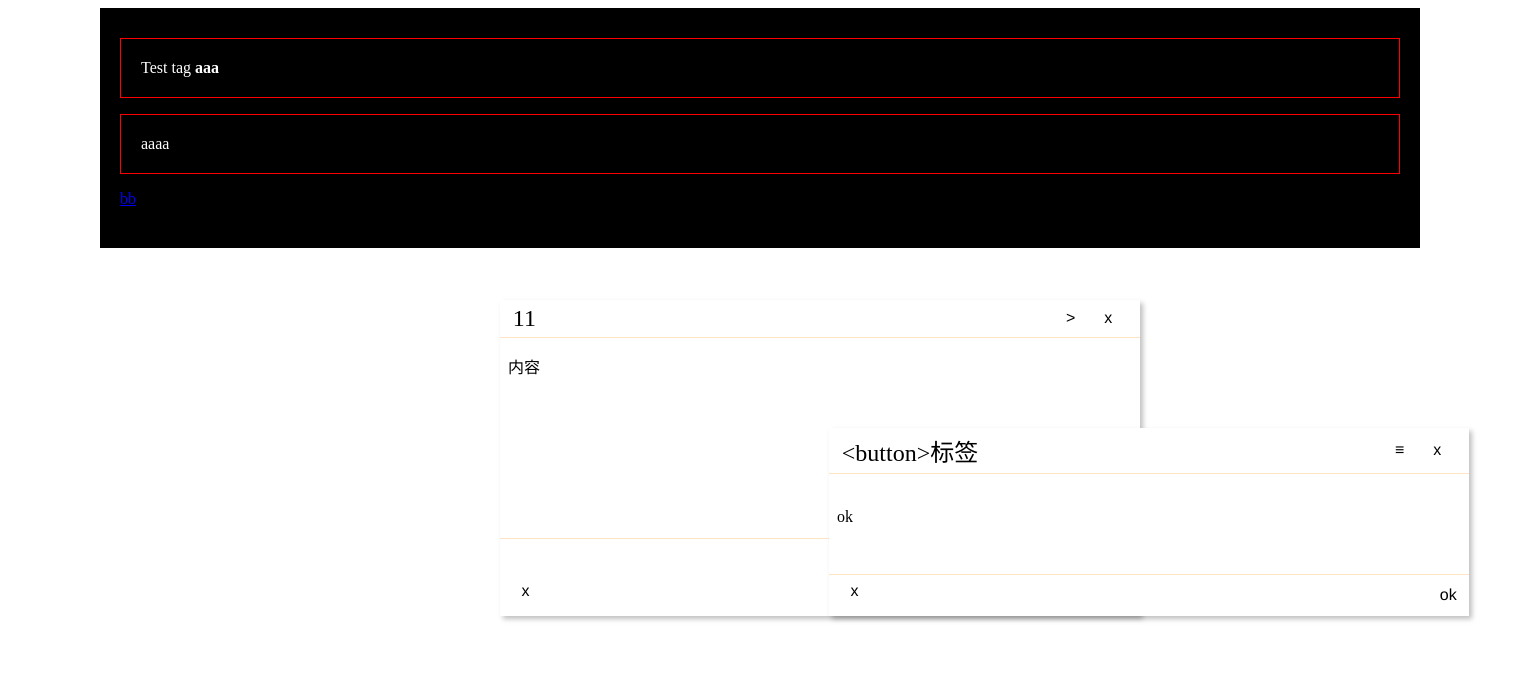
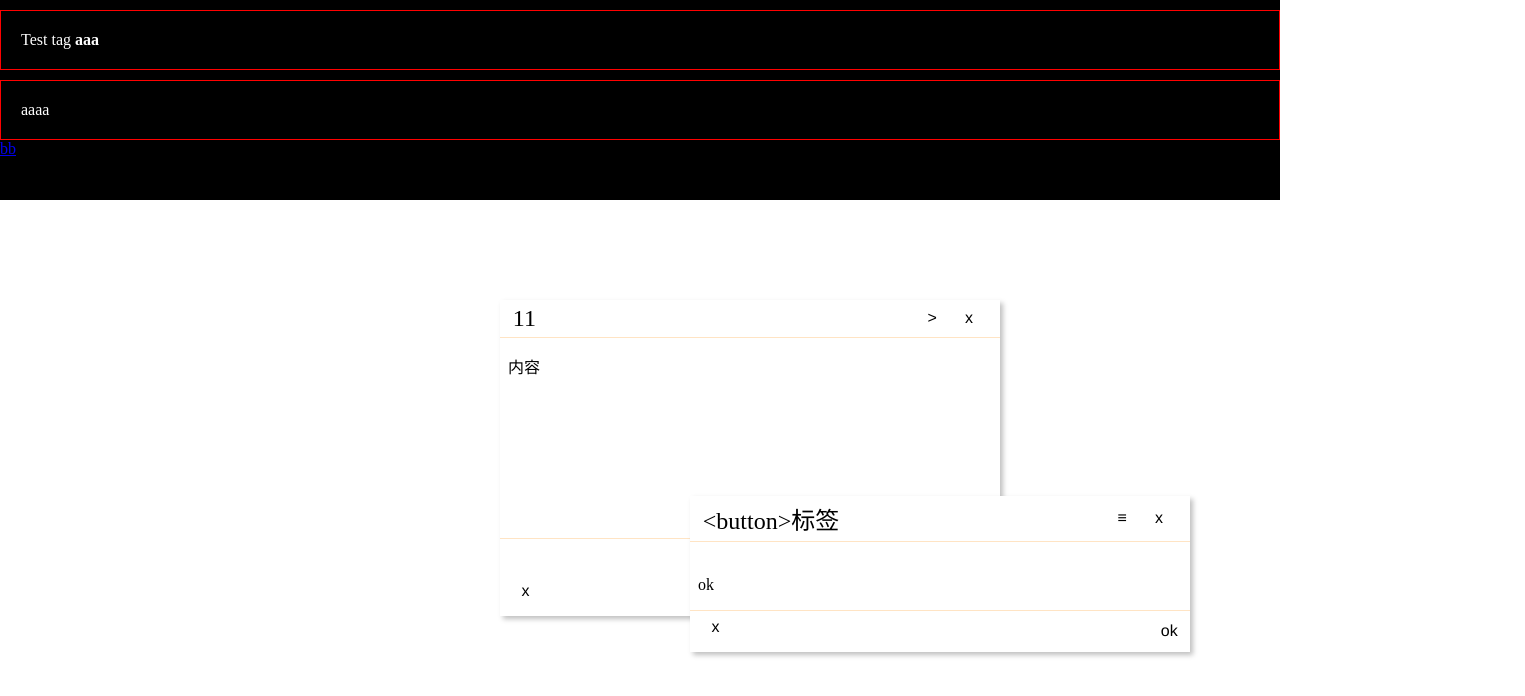
Before and after one commit to chengf28/HTMLEditor, a website built with webpack: page public/index.html in a window 1280 px wide. Both pictures are taken after a click on the button "ok". Shown: the whole page, 1525 px wide, since content can reach past the window. Built offline with nearby package versions, Linux system fonts and the light colour scheme.

Commit message:
fix: fix a bug

```diff
--- a/src/EditorPanel.scss
+++ b/src/EditorPanel.scss
@@ -15,7 +15,7 @@ $background:rgb(255,255,255);
     box-shadow: $box-shadow;
     transition: transform .3s;
     position: absolute;
-    width: 50%;
+    width: 500px;
     transform: scale(0);
 
     .#{$name}-btn{
@@ -62,7 +62,6 @@ $background:rgb(255,255,255);
     ##{$name}-body{
         border            : none;
         width             : 100%;
-        min-height        : 100px;
         word-wrap         : break-word;
         box-sizing        : border-box;
         // display        : flex;
--- a/src/EditorPanel.ts
+++ b/src/EditorPanel.ts
@@ -95,7 +95,7 @@ export default class EditorPanel {
     public init(position: clickPosition) {
         // this.elements.panel.style.width = position.width;
         this.elements.body_left.contentEditable = 'true';
-        this.elements.body.style.height = position.height;
+        // this.elements.body.style.height = position.height;
         this.elements.panel.style.top = position.y;
         this.elements.panel.style.left = position.x;
         this.elements.cancel_btn.textContent = 'x';
--- a/src/HTMLEditor.ts
+++ b/src/HTMLEditor.ts
@@ -1,5 +1,5 @@
 import EditorPanel from "./EditorPanel";
-import { clickPosition, panelLi, attrs } from "./global";
+import { clickPosition, panelLi, attrs, PanelElements } from "./global";
 import { timingSafeEqual } from "crypto";
 import ColorPanel from "./ColorPanel";
 
@@ -56,21 +56,15 @@ export default class HTMLEditor {
          */
         let panelPosition: clickPosition = new clickPosition(
             element.x,
-            element.y,
-            this.element.clientWidth && this.element.clientWidth >= 300 ? this.element.clientWidth : 300,
-            this.element.clientHeight && this.element.clientHeight >= 100 ? this.element.clientHeight : 100
+            element.y
         );
 
-        if (element.x > window.innerWidth / 2) {
-            // 右边
-            panelPosition._x = panelPosition._x - panelPosition._width > 0 ? panelPosition._x - panelPosition._width : 10;
 
-            /**
-             * 右边点击碰撞右侧检测
-             */
-            if (panelPosition._x + 20 > window.innerWidth) {
-                panelPosition._x -= 20;
-            }
+
+        // 点击点在右侧
+        if (element.x + 500 > window.innerWidth) {
+            panelPosition._x = panelPosition._x - ((element.x + 500) - window.innerWidth) - 100;
+
         }
 
         if (element.y > window.innerHeight / 2) {
@@ -86,13 +80,13 @@ export default class HTMLEditor {
             }
         }
 
-        /**
-         * 碰撞两侧检测
-         */
-        if (panelPosition._x + panelPosition._width > window.innerWidth) {
-            panelPosition._width = window.innerWidth - 20;
-            panelPosition._x = 10;
-        }
+        // /**
+        //  * 碰撞两侧检测
+        //  */
+        // if (panelPosition._x + panelPosition._width > window.innerWidth) {
+        //     panelPosition._width = window.innerWidth - 20;
+        //     panelPosition._x = 10;
+        // }
 
         /**
          * 设置关闭按钮
@@ -118,7 +112,6 @@ export default class HTMLEditor {
         let isShow: boolean = false;
         if (detail_btn instanceof HTMLElement) {
             detail_btn.addEventListener('click', () => {
-                console.log(isShow);
                 if (!isShow) {
                     this.EditorPanel.showAttr();
                     isShow = true;
@@ -232,7 +225,6 @@ export default class HTMLEditor {
         this.EditorPanel.setBodyContent(
             this.element.innerHTML
         );
-        console.log(this.element.innerHTML);
 
         /**
          * 设置面板确认按键
--- a/src/app.scss
+++ b/src/app.scss
@@ -1,14 +1,12 @@
-// *{
-//     margin: 0;
-//     padding: 0;
-// }
+*{
+    margin: 0;
+    padding: 0;
+}
 #parent{
     background: #000;
     position: absolute;
     width:100%;
-    left: 100px;
     height: 200px;
-    padding: 20px;
     #box{
         p{
             color: #fff;
--- a/src/global.ts
+++ b/src/global.ts
@@ -8,11 +8,9 @@ export class clickPosition {
 
     left: boolean = true;
 
-    constructor(x: number, y: number, w: number, h: number) {
+    constructor(x: number, y: number) {
         this._x = x + 10;
         this._y = y + 10;
-        this._width = w;
-        this._height = h;
     }
 
     get x(): string {
@@ -22,15 +20,6 @@ export class clickPosition {
     get y(): string {
         return this._y.toString() + 'px';
     }
-
-    get width(): string {
-        return this._width.toString() + 'px';
-    }
-
-    get height(): string {
-        return this._height.toString() + 'px';
-    }
-
 
 }
 
```
